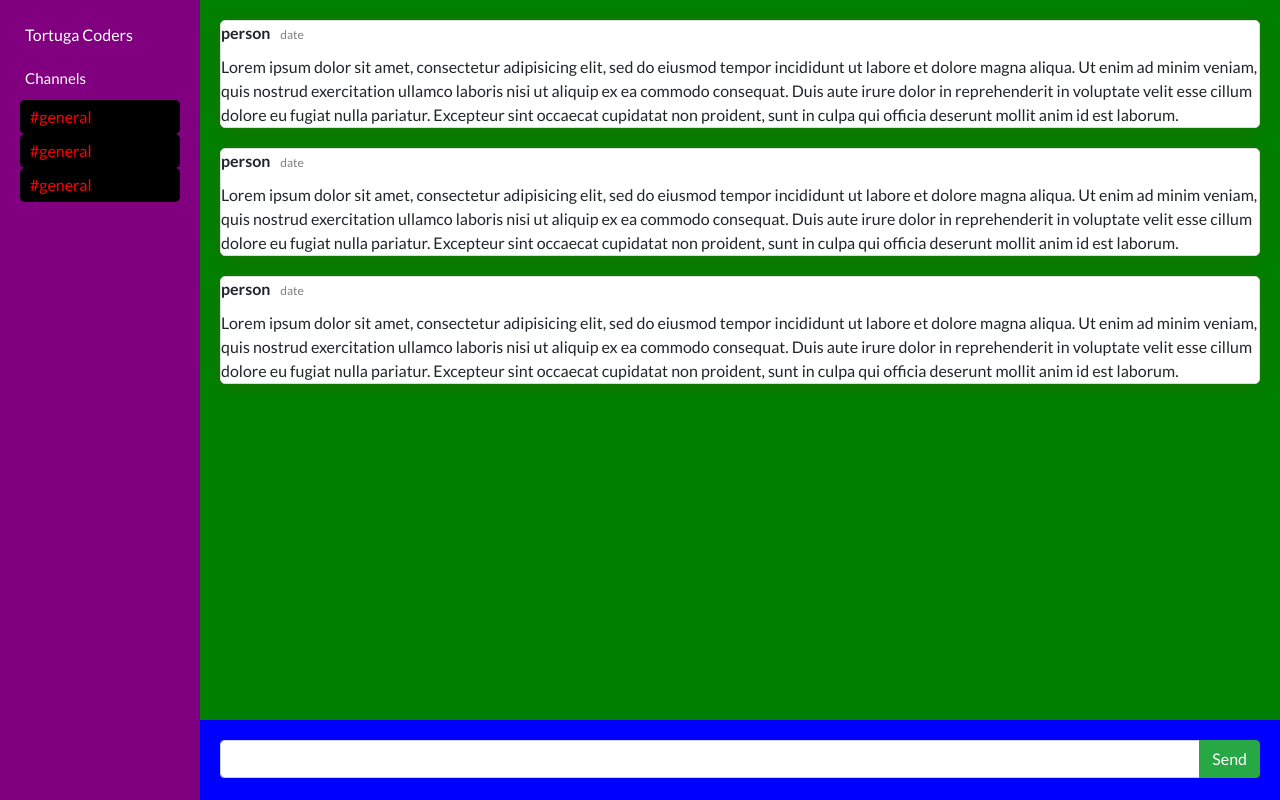
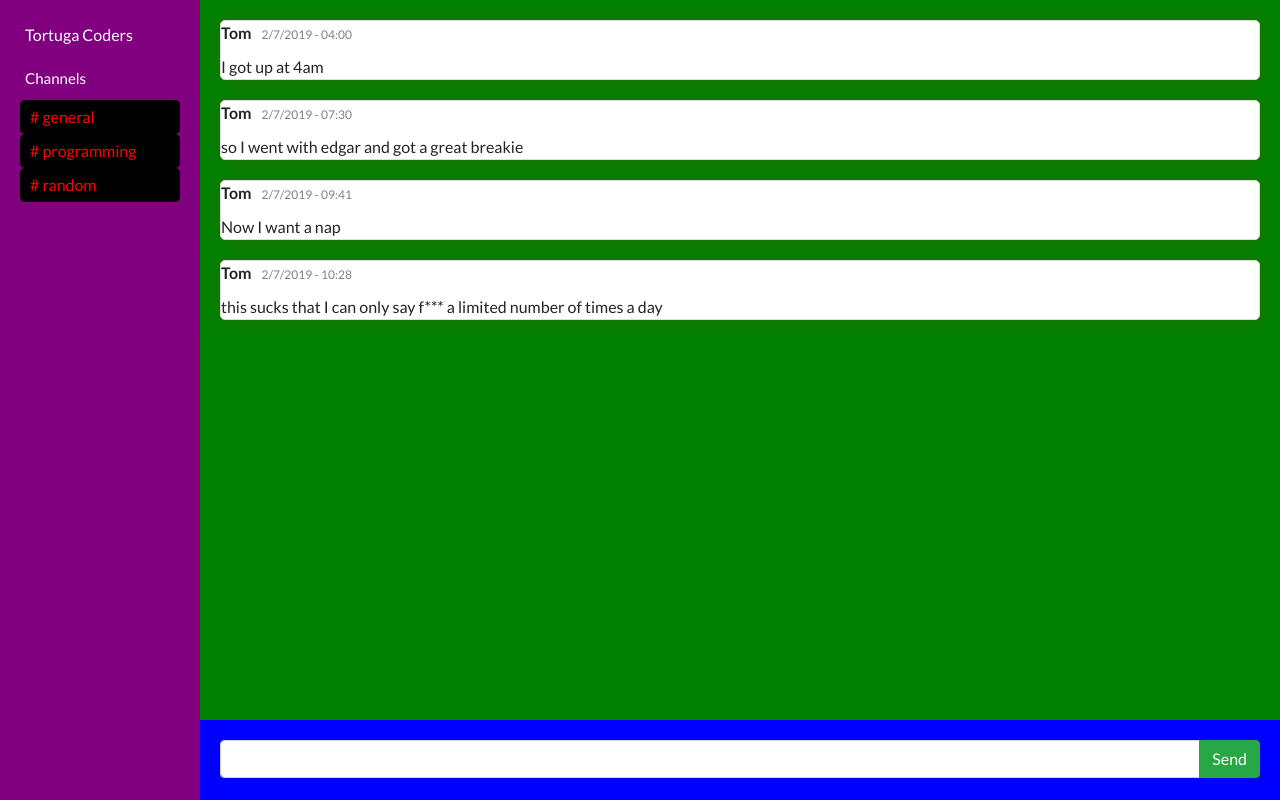
Before and after one commit to tjbecker8/slack-clone, a React (Create React App) app in the folder slack-react/: page / in a window 1280 px wide. Built offline with nearby package versions, Linux system fonts and the light colour scheme.

Commit message:
working on adding props

```diff
--- a/slack-react/src/Channel.js
+++ b/slack-react/src/Channel.js
@@ -3,11 +3,16 @@ import './sidebar.css';
 
 class Channel extends Component {
 	//data
+	state = {
+		channel: this.props.channel
+	}
+
 	//functions
+
 	//render
 	render() {
 		return (
-			<li className="active">#general</li>
+			<li onClick={()=> this.props.selectChannel()} className="active"># {this.state.channel.name}</li>
 		)
 	}
 }
--- a/slack-react/src/Content.js
+++ b/slack-react/src/Content.js
@@ -7,20 +7,26 @@ class Content extends Component {
 		messages: [
 			{
 				id: 1,
-				author: 'john smith',
-				date: '2/7/2019 - 7am',
-				body: 'hello world'
+				author: 'Tom',
+				date: '2/7/2019 - 04:00',
+				body: 'I got up at 4am'
 			},
 			{
-				id: 1,
-				author: 'john smith',
-				date: '2/7/2019 - 8am',
-				body: 'hello world'
+				id: 2,
+				author: 'Tom',
+				date: '2/7/2019 - 07:30',
+				body: 'so I went with edgar and got a great breakie'
 			}, {
-				id: 1,
-				author: 'john smith',
-				date: "2/7/2019 - 9am",
-				body: 'hello world'
+				id: 3,
+				author: 'Tom',
+				date: '2/7/2019 - 09:41',
+				body: 'Now I want a nap'
+			},
+			{
+				id: 4,
+				author: 'Tom',
+				date: '2/7/2019 - 10:28',
+				body: 'this sucks that I can only say f*** a limited number of times a day'
 			}
 		]
 	}
@@ -32,7 +38,7 @@ class Content extends Component {
 				<div id="messages">
 					{
 						this.state.messages.map((m)=> {
-							return <Message />
+							return <Message message={m} key={m.id} />
 						})
 					}
 
--- a/slack-react/src/Message.js
+++ b/slack-react/src/Message.js
@@ -3,15 +3,18 @@ import './sidebar.css';
 
 class Message extends Component {
 	//data
+	state = {
+		message: this.props.message
+	}
 	//functions
 	//render
 	render() {
 		return (
 			<div className="message">
-				<span className="author">person</span>
-				<span className="date">date</span>
+				<span className="author">{this.props.message.author}</span>
+				<span className="date">{this.props.message.date}</span>
 				<div className="body">
-								Lorem ipsum dolor sit amet, consectetur adipisicing elit, sed do eiusmod tempor incididunt ut labore et dolore magna aliqua. Ut enim ad minim veniam, quis nostrud exercitation ullamco laboris nisi ut aliquip ex ea commodo consequat. Duis aute irure dolor in reprehenderit in voluptate velit esse cillum dolore eu fugiat nulla pariatur. Excepteur sint occaecat cupidatat non proident, sunt in culpa qui officia deserunt mollit anim id est laborum.
+								{this.props.message.body}
 				</div>
 			</div>
 		)
--- a/slack-react/src/sidebar.js
+++ b/slack-react/src/sidebar.js
@@ -20,6 +20,9 @@ class Sidebar extends Component {
 		]
 	}
 	//functions
+	selectChannel = () => {
+		console.log('YO');
+	}
 	//render
 	render() {
 		return (
@@ -30,7 +33,7 @@ class Sidebar extends Component {
 				<ul className="list-unstyled">
 					{
 						this.state.channels.map((c) => {
-							return <Channel />
+							return <Channel channel={c} key={c.id} selectChannel={this.selectChannel} />
 						})
 					}
 				</ul>
```
